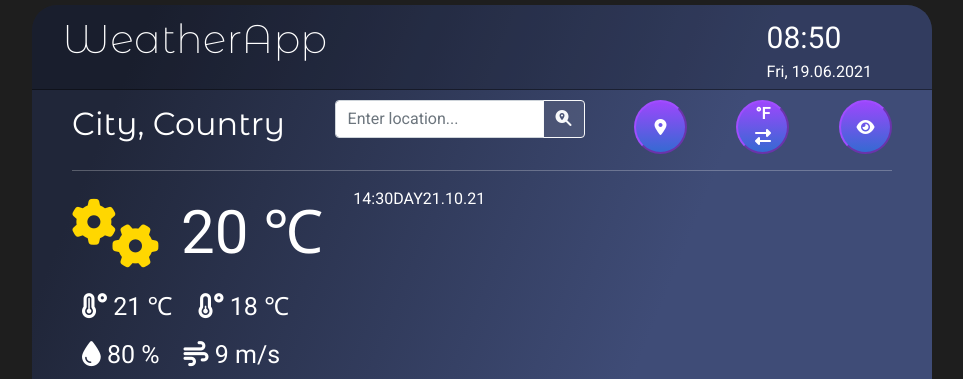
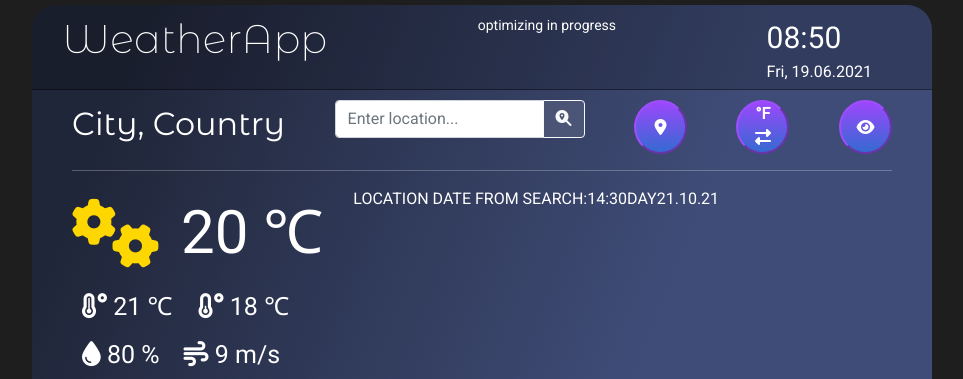
Before and after one commit to RebeccaWiedau/WeatherApp, a plain HTML site: page index.html in a window 1280 px wide. Shown: the top 379 px of the page, without its empty margins (158-1121 px from the left). Drawn offline with nearby package versions, Linux system fonts and the light colour scheme; no server answers.

Commit message:
work on forecast

```diff
--- a/index.html
+++ b/index.html
@@ -12,7 +12,7 @@
 <body>
 <div class="container">
     <header class="d-flex">
-        <h1>WeatherApp</h1>
+        <h1>WeatherApp</h1> <small>optimizing in progress</small>
         <div class="today-date d-inline-block" id="today-date">
             <div class="today__current-time">14:30</div>
             <div class="today__weekday d-inline-block">DAY</div>
@@ -87,6 +87,7 @@
                 </div>
                 <div class="right-main-col col-8">
                     <div class="weather-location__date d-flex">
+                        LOCATION DATE FROM SEARCH:
                         <div class="weather-location__date__time">14:30</div>
                         <div class="weather-location__date__weekday d-inline-block">DAY</div>
                         <div class="weather-location__date__day d-inline-block">21.10.21</div>
```
